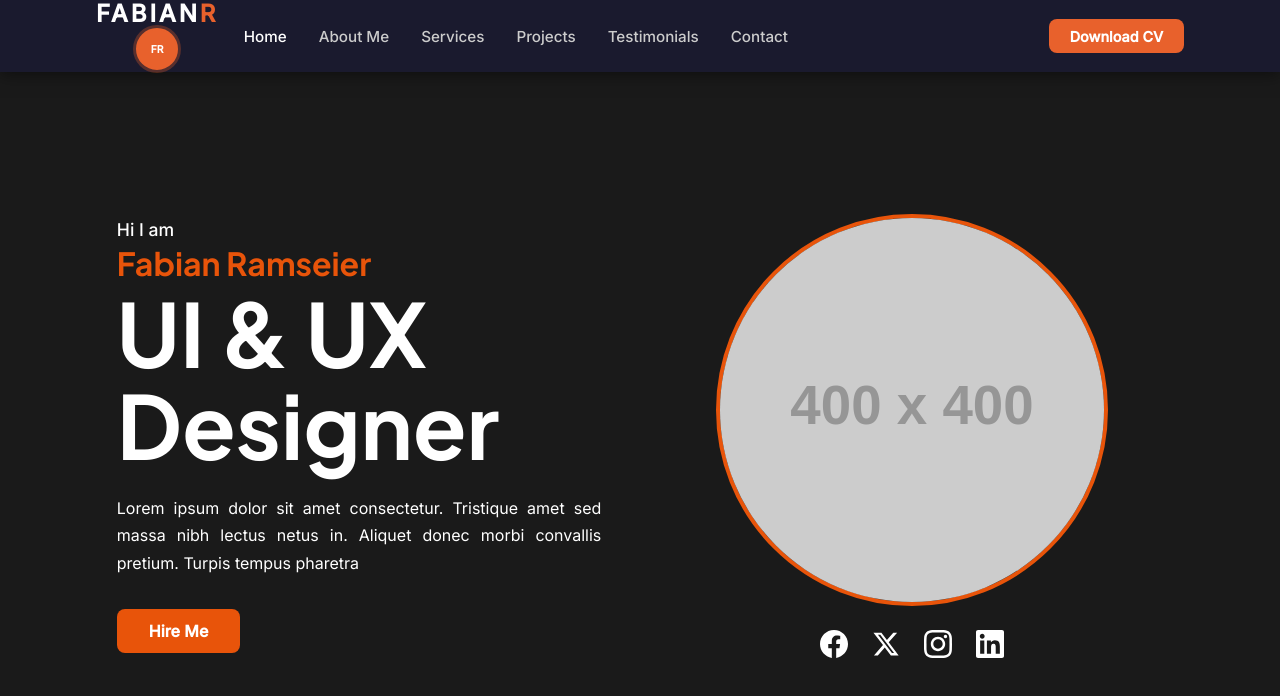
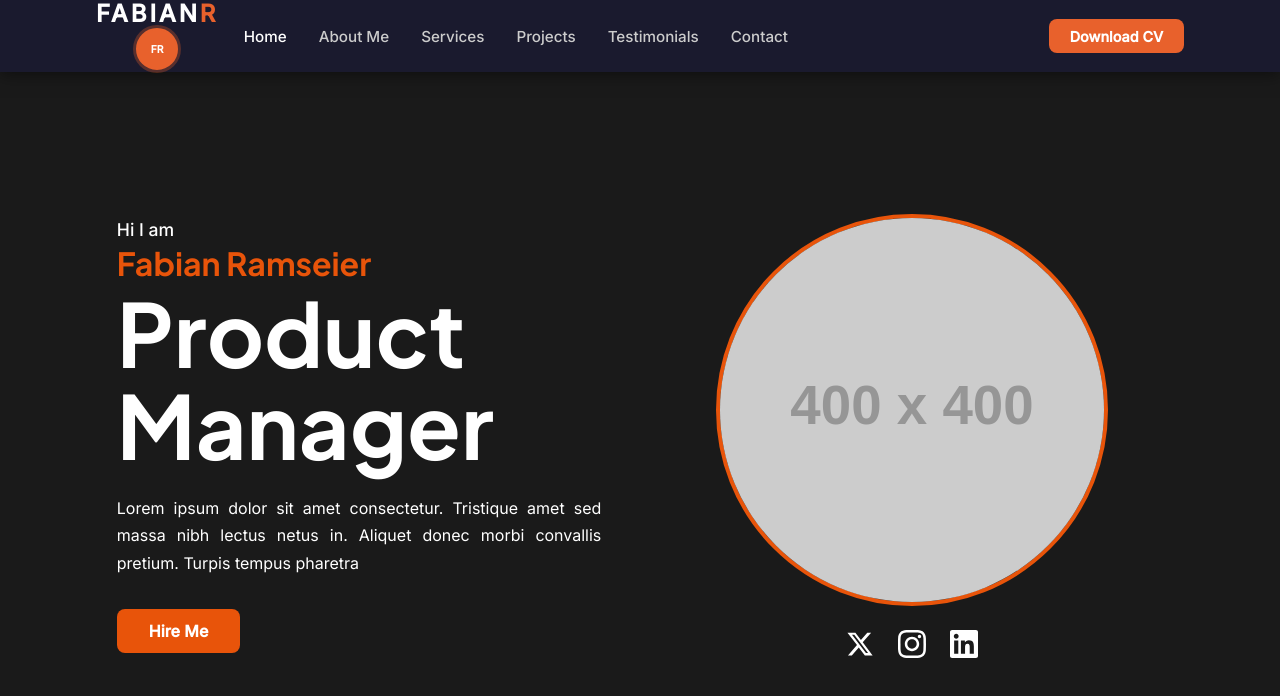
Before and after one commit to Ajax994/EWEB--Portfolio-Page-Fabian-Ramseier, a plain HTML site: page Index.html in a window 1280 px wide. Drawn offline with Linux system fonts and the light colour scheme; placeholder pictures from the web are drawn by us.

Commit message:
fix: social links aktualisiert und externe profile korrekt verknuepft
- Twitter/X-Link auf aktuelles Profil gesetzt
- Instagram-Link auf aktuelles Profil gesetzt
- LinkedIn-Link beibehalten und konsistent extern geoeffnet
- Externe Links mit target="_blank" und rel="noopener noreferrer" abgesichert
- Facebook-Link/Icon entfernt

```diff
--- a/Index.html
+++ b/Index.html
@@ -40,7 +40,7 @@
                 <div class="hero-text">
                     <span class="hero-label">Hi I am</span>
                     <h1 class="hero-name">Fabian Ramseier</h1>
-                    <h2 class="hero-title">UI &amp; UX<br>Designer</h2>
+                    <h2 class="hero-title">Product<br>Manager</h2>
                     <p class="hero-bio">Lorem ipsum dolor sit amet consectetur. Tristique amet sed massa nibh lectus netus in. Aliquet donec morbi convallis pretium. Turpis tempus pharetra</p>
                     <a href="#contact" class="btn-hire">Hire Me</a>
                 </div>
@@ -49,16 +49,13 @@
                         <img src="https://placehold.co/400x400" alt="Portrait of Fabian Ramseier">
                     </div>
                     <div class="hero-socials">
-                        <a href="#" class="social-icon" aria-label="Facebook">
-                            <svg viewBox="0 0 24 24" xmlns="http://www.w3.org/2000/svg"><path d="M24 12.073c0-6.627-5.373-12-12-12s-12 5.373-12 12c0 5.99 4.388 10.954 10.125 11.854v-8.385H7.078v-3.47h3.047V9.43c0-3.007 1.792-4.669 4.533-4.669 1.312 0 2.686.235 2.686.235v2.953H15.83c-1.491 0-1.956.925-1.956 1.874v2.25h3.328l-.532 3.47h-2.796v8.385C19.612 23.027 24 18.062 24 12.073z"/></svg>
-                        </a>
-                        <a href="#" class="social-icon" aria-label="Twitter">
+                        <a href="https://x.com/fabianramseier?s=21&t=4j5Raij7EEU5hP4FY9dgSA" class="social-icon" aria-label="Twitter" target="_blank" rel="noopener noreferrer">
                             <svg viewBox="0 0 24 24" xmlns="http://www.w3.org/2000/svg"><path d="M18.244 2.25h3.308l-7.227 8.26 8.502 11.24H16.17l-5.214-6.817L4.99 21.75H1.68l7.73-8.835L1.254 2.25H8.08l4.713 6.231zm-1.161 17.52h1.833L7.084 4.126H5.117z"/></svg>
                         </a>
-                        <a href="#" class="social-icon" aria-label="Instagram">
+                        <a href="https://www.instagram.com/__fabian_r_?igsh=MWZ5MXkyc3o5NjZxYg%3D%3D&utm_source=qr" class="social-icon" aria-label="Instagram" target="_blank" rel="noopener noreferrer">
                             <svg viewBox="0 0 24 24" xmlns="http://www.w3.org/2000/svg"><path d="M12 2.163c3.204 0 3.584.012 4.85.07 3.252.148 4.771 1.691 4.919 4.919.058 1.265.069 1.645.069 4.849 0 3.205-.012 3.584-.069 4.849-.149 3.225-1.664 4.771-4.919 4.919-1.266.058-1.644.07-4.85.07-3.204 0-3.584-.012-4.849-.07-3.26-.149-4.771-1.699-4.919-4.92-.058-1.265-.07-1.644-.07-4.849 0-3.204.013-3.583.07-4.849.149-3.227 1.664-4.771 4.919-4.919 1.266-.057 1.645-.069 4.849-.069zm0-2.163c-3.259 0-3.667.014-4.947.072-4.358.2-6.78 2.618-6.98 6.98-.059 1.281-.073 1.689-.073 4.948 0 3.259.014 3.668.072 4.948.2 4.358 2.618 6.78 6.98 6.98 1.281.058 1.689.072 4.948.072 3.259 0 3.668-.014 4.948-.072 4.354-.2 6.782-2.618 6.979-6.98.059-1.28.073-1.689.073-4.948 0-3.259-.014-3.667-.072-4.947-.196-4.354-2.617-6.78-6.979-6.98-1.281-.059-1.69-.073-4.949-.073zm0 5.838c-3.403 0-6.162 2.759-6.162 6.162s2.759 6.163 6.162 6.163 6.162-2.759 6.162-6.163c0-3.403-2.759-6.162-6.162-6.162zm0 10.162c-2.209 0-4-1.79-4-4 0-2.209 1.791-4 4-4s4 1.791 4 4c0 2.21-1.791 4-4 4zm6.406-11.845c-.796 0-1.441.645-1.441 1.44s.645 1.44 1.441 1.44c.795 0 1.439-.645 1.439-1.44s-.644-1.44-1.439-1.44z"/></svg>
                         </a>
-                        <a href="#" class="social-icon" aria-label="LinkedIn">
+                        <a href="https://www.linkedin.com/in/fabian-ramseier" class="social-icon" aria-label="LinkedIn" target="_blank" rel="noopener noreferrer">
                             <svg viewBox="0 0 24 24" xmlns="http://www.w3.org/2000/svg"><path d="M20.447 20.452h-3.554v-5.569c0-1.328-.027-3.037-1.852-3.037-1.853 0-2.136 1.445-2.136 2.939v5.667H9.351V9h3.414v1.561h.046c.477-.9 1.637-1.85 3.37-1.85 3.601 0 4.267 2.37 4.267 5.455v6.286zM5.337 7.433c-1.144 0-2.063-.926-2.063-2.065 0-1.138.92-2.063 2.063-2.063 1.14 0 2.064.925 2.064 2.063 0 1.139-.925 2.065-2.064 2.065zm1.782 13.019H3.555V9h3.564v11.452zM22.225 0H1.771C.792 0 0 .774 0 1.729v20.542C0 23.227.792 24 1.771 24h20.451C23.2 24 24 23.227 24 22.271V1.729C24 .774 23.2 0 22.222 0h.003z"/></svg>
                         </a>
                     </div>
```
